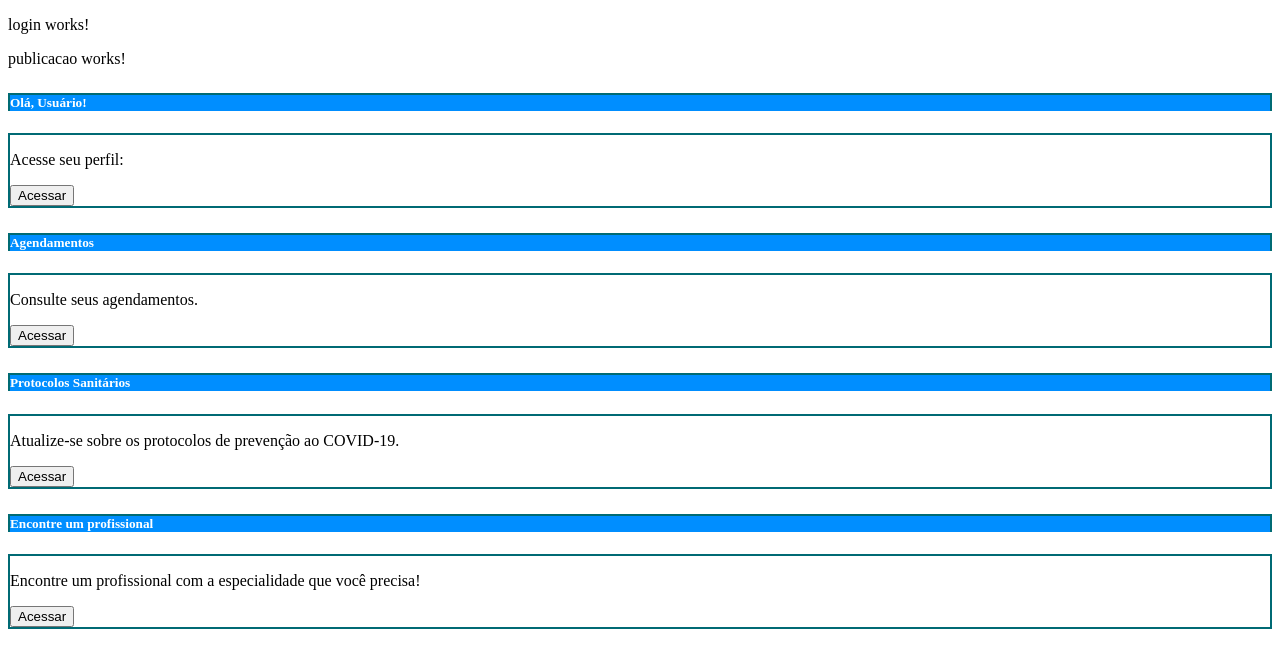
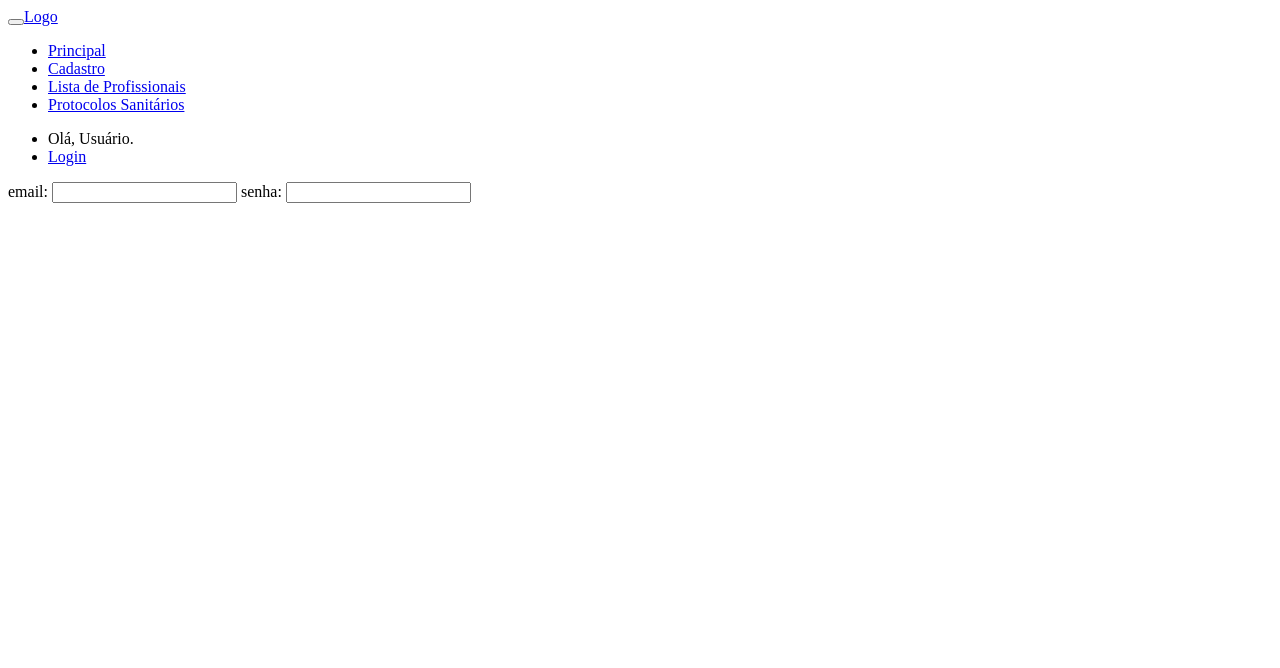
Before and after one commit to BrenoNoccioli/MegaHack2020, an Angular app: page /login in a window 1280 px wide. Shown: the top 668 px of the page. Built offline with nearby package versions, Linux system fonts and the light colour scheme.

Commit message:
Tela inicial - adicao do menu

```diff
--- a/src/app/app.component.html
+++ b/src/app/app.component.html
@@ -1,5 +1,43 @@
-<div>
-    <app-login></app-login>
-    <app-publicacao></app-publicacao>
-    <app-principal></app-principal>
-</div>
+<!-- <div>
+    <nav>
+        <a class="button" routerLink="/login">tela de login</a> |<br>
+        <a class="button" routerLink="/principal">tela principal    </a>
+      </nav>
+
+<app-login></app-login>
+<app-principal></app-principal>
+<app-cadastro></app-cadastro>
+</div> -->
+
+
+<nav class="navbar navbar-expand-lg navbar-primary bg-primary" id='barra-menu'>
+
+  <button class="navbar-toggler" type="button" data-toggle="collapse" data-target="#bs-example-navbar-collapse-1">
+    <span class="navbar-toggler-icon"></span>
+  </button> <a class="navbar-brand" href="#">Logo</a>
+  <div class="collapse navbar-collapse" id="bs-example-navbar-collapse-1">
+    <ul class="navbar-nav">
+      <li class="nav-item">
+         <a class="nav-link" routerLink="/principal">Principal</a>
+      </li>
+      <li class="nav-item">
+         <a class="nav-link" routerLink="/cadastro">Cadastro</a>
+                  </li>
+                  <li class="nav-item">
+                      <a class="nav-link" href="#">Lista de Profissionais</a>
+                 </li>
+                 <li class="nav-item">
+                      <a class="nav-link" href="#">Protocolos Sanitários</a>
+                  </li>
+    </ul>
+
+    <ul class="navbar-nav ml-md-auto">
+                  <li class='ola'>Olá, Usuário.</li>
+      <li class="nav-item active">
+                       <a class="nav-link" routerLink="/login">Login</a>
+                  </li>
+              </ul>
+
+  </div>
+</nav>
+<router-outlet></router-outlet>
--- a/src/app/app.module.ts
+++ b/src/app/app.module.ts
@@ -5,7 +5,7 @@ import { RouterModule } from '@angular/router';
 import { AppComponent } from './app.component';
 import { PrincipalComponent } from './principal/principal.component';
 import { CadastroComponent } from './cadastro/cadastro.component';
-import { FormsModule } from '@angular/forms';
+import { FormsModule, ReactiveFormsModule } from '@angular/forms';
 import { LoginComponent } from './login/login.component';
 import { PublicacaoComponent } from './publicacao/publicacao.component';
 
@@ -20,9 +20,11 @@ import { PublicacaoComponent } from './publicacao/publicacao.component';
   imports: [
     BrowserModule,
     FormsModule,
+    ReactiveFormsModule,
     RouterModule.forRoot([
     {path: 'login', component: LoginComponent},
     {path: 'principal', component: PrincipalComponent},
+    {path: 'cadastro', component: CadastroComponent},
     ]),
   ],
   providers: [],
--- a/src/app/login/login.component.html
+++ b/src/app/login/login.component.html
@@ -1 +1,8 @@
-<p>login works!</p>
+<label>
+    email:
+    <input type="text" [formControl]="email">
+</label>
+<label>
+    senha:
+    <input type="text" [formControl]="senha">
+</label>
--- a/src/app/login/login.component.ts
+++ b/src/app/login/login.component.ts
@@ -1,4 +1,5 @@
 import { Component, OnInit } from '@angular/core';
+import { FormControl } from '@angular/forms';
 
 @Component({
   selector: 'app-login',
@@ -6,7 +7,8 @@ import { Component, OnInit } from '@angular/core';
   styleUrls: ['./login.component.css']
 })
 export class LoginComponent implements OnInit {
-
+  email = new FormControl();
+  senha = new FormControl();
   constructor() { }
 
   ngOnInit(): void {
```
